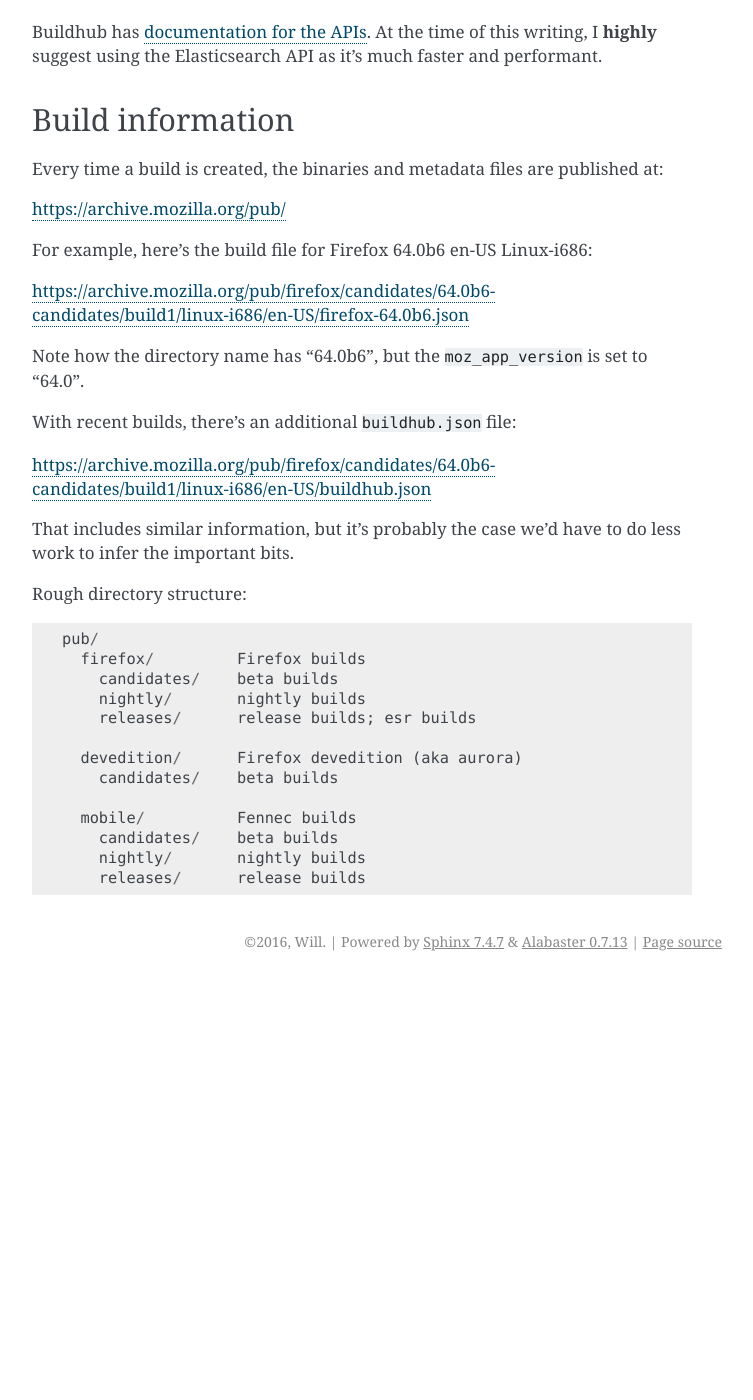
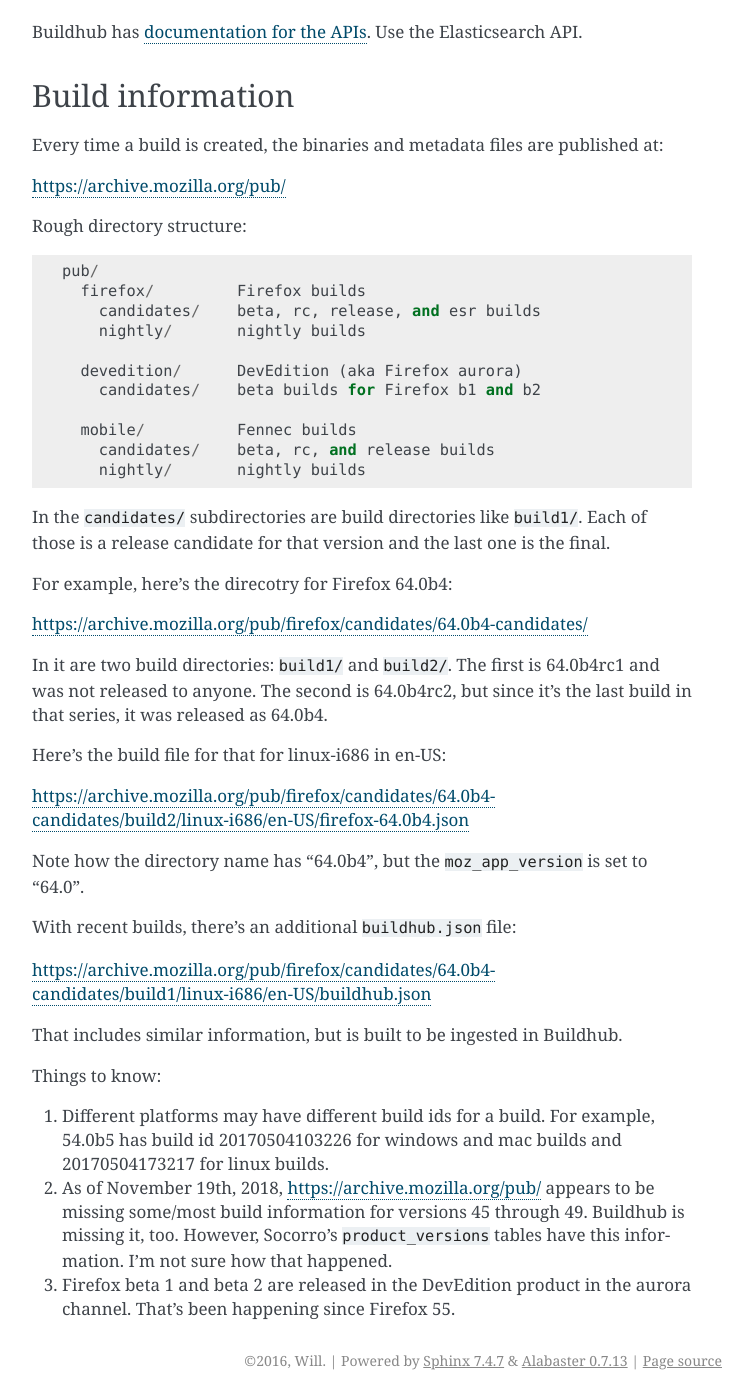
Before and after one commit to willkg/socorro-zero, a Sphinx documentation site: the page built from docs/versions.rst, in a window 1280 px wide and 1400 px high, scrolled down 1048 px. Shown: the whole window, without its empty margins (388-1141 px from the left). Built offline with Sphinx 7.4.7, drawn with Linux system fonts in a browser that asks for light colours; before the commit the page ends 2029 px from its top, so only the background shows below that.

Commit message:
Update versions.rst and talk about buildN/ directories

```diff
--- a/docs/versions.rst
+++ b/docs/versions.rst
@@ -52,9 +52,8 @@
 build information for Firefox, Fennec, Devedition, and Thunderbird.
 
 Buildhub has `documentation for the APIs
-<https://buildhub.readthedocs.io/en/latest/api.html>`_. At the time of this
-writing, I **highly** suggest using the Elasticsearch API as it's much
-faster and performant.
+<https://buildhub.readthedocs.io/en/latest/api.html>`_. Use the Elasticsearch
+API.
 
 
 Build information
@@ -65,33 +64,56 @@
 
 https://archive.mozilla.org/pub/
 
-For example, here's the build file for Firefox 64.0b6 en-US Linux-i686:
+Rough directory structure::
 
-https://archive.mozilla.org/pub/firefox/candidates/64.0b6-candidates/build1/linux-i686/en-US/firefox-64.0b6.json
+  pub/
+    firefox/         Firefox builds
+      candidates/    beta, rc, release, and esr builds
+      nightly/       nightly builds
 
-Note how the directory name has "64.0b6", but the ``moz_app_version`` is set to
+    devedition/      DevEdition (aka Firefox aurora)
+      candidates/    beta builds for Firefox b1 and b2
+
+    mobile/          Fennec builds
+      candidates/    beta, rc, and release builds
+      nightly/       nightly builds
+
+
+In the ``candidates/`` subdirectories are build directories like ``build1/``.
+Each of those is a release candidate for that version and the last one is
+the final.
+
+For example, here's the direcotry for Firefox 64.0b4:
+
+https://archive.mozilla.org/pub/firefox/candidates/64.0b4-candidates/
+
+In it are two build directories: ``build1/`` and ``build2/``. The first is
+64.0b4rc1 and was not released to anyone. The second is 64.0b4rc2, but since
+it's the last build in that series, it was released as 64.0b4.
+
+Here's the build file for that for linux-i686 in en-US:
+
+https://archive.mozilla.org/pub/firefox/candidates/64.0b4-candidates/build2/linux-i686/en-US/firefox-64.0b4.json
+
+Note how the directory name has "64.0b4", but the ``moz_app_version`` is set to
 "64.0".
 
 With recent builds, there's an additional ``buildhub.json`` file:
 
-https://archive.mozilla.org/pub/firefox/candidates/64.0b6-candidates/build1/linux-i686/en-US/buildhub.json
+https://archive.mozilla.org/pub/firefox/candidates/64.0b4-candidates/build1/linux-i686/en-US/buildhub.json
 
-That includes similar information, but it's probably the case we'd have to do
-less work to infer the important bits.
+That includes similar information, but is built to be ingested in Buildhub.
 
+Things to know:
 
-Rough directory structure::
+1. Different platforms may have different build ids for a build. For
+   example, 54.0b5 has build id 20170504103226 for windows and mac builds and
+   20170504173217 for linux builds.
 
-  pub/
-    firefox/         Firefox builds
-      candidates/    beta builds
-      nightly/       nightly builds
-      releases/      release builds; esr builds
+2. As of November 19th, 2018, https://archive.mozilla.org/pub/ appears to be
+   missing some/most build information for versions 45 through 49. Buildhub
+   is missing it, too. However, Socorro's ``product_versions`` tables have
+   this information. I'm not sure how that happened.
 
-    devedition/      Firefox devedition (aka aurora)
-      candidates/    beta builds
-
-    mobile/          Fennec builds
-      candidates/    beta builds
-      nightly/       nightly builds
-      releases/      release builds
+3. Firefox beta 1 and beta 2 are released in the DevEdition product in the
+   aurora channel. That's been happening since Firefox 55.
```
